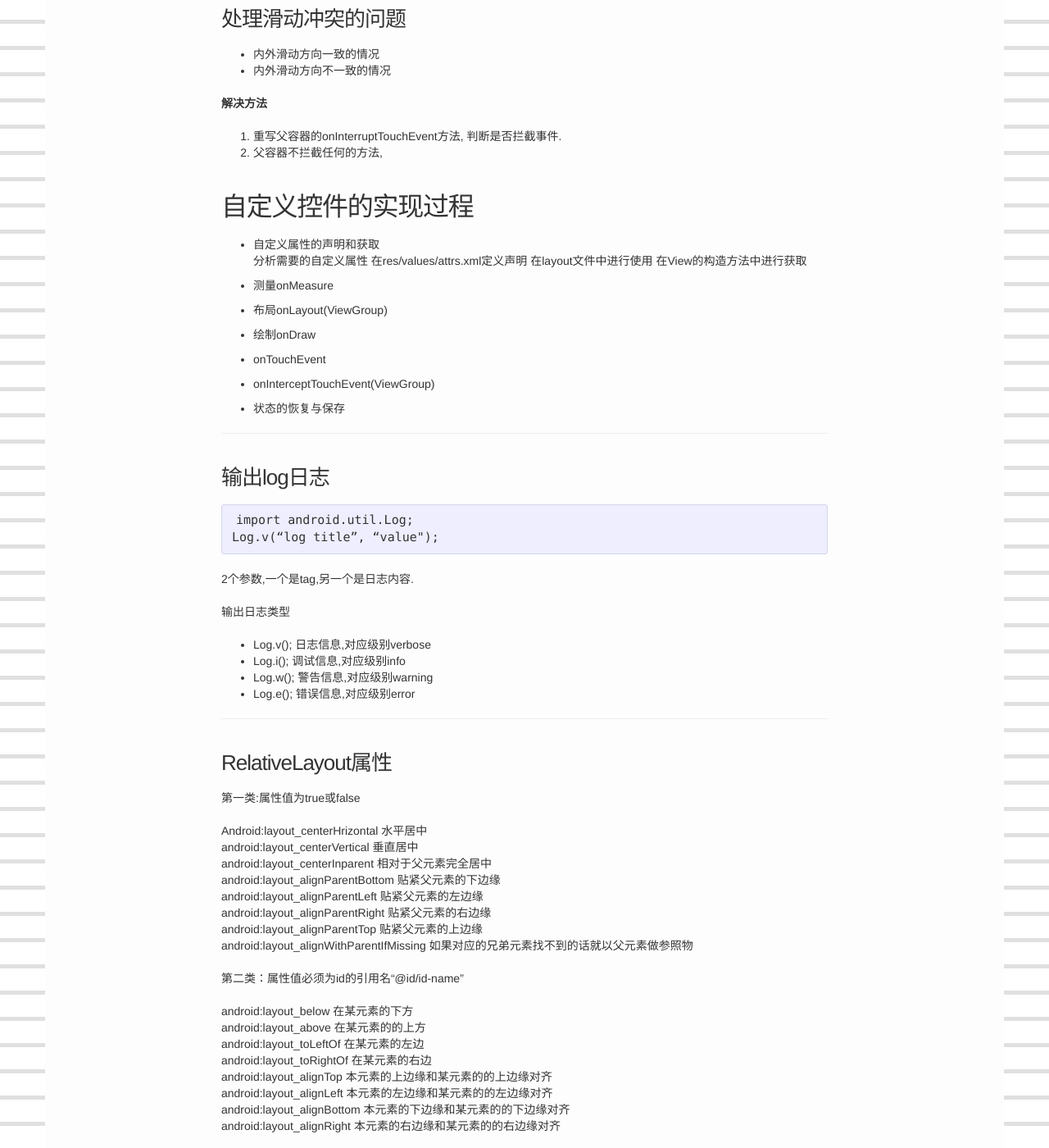
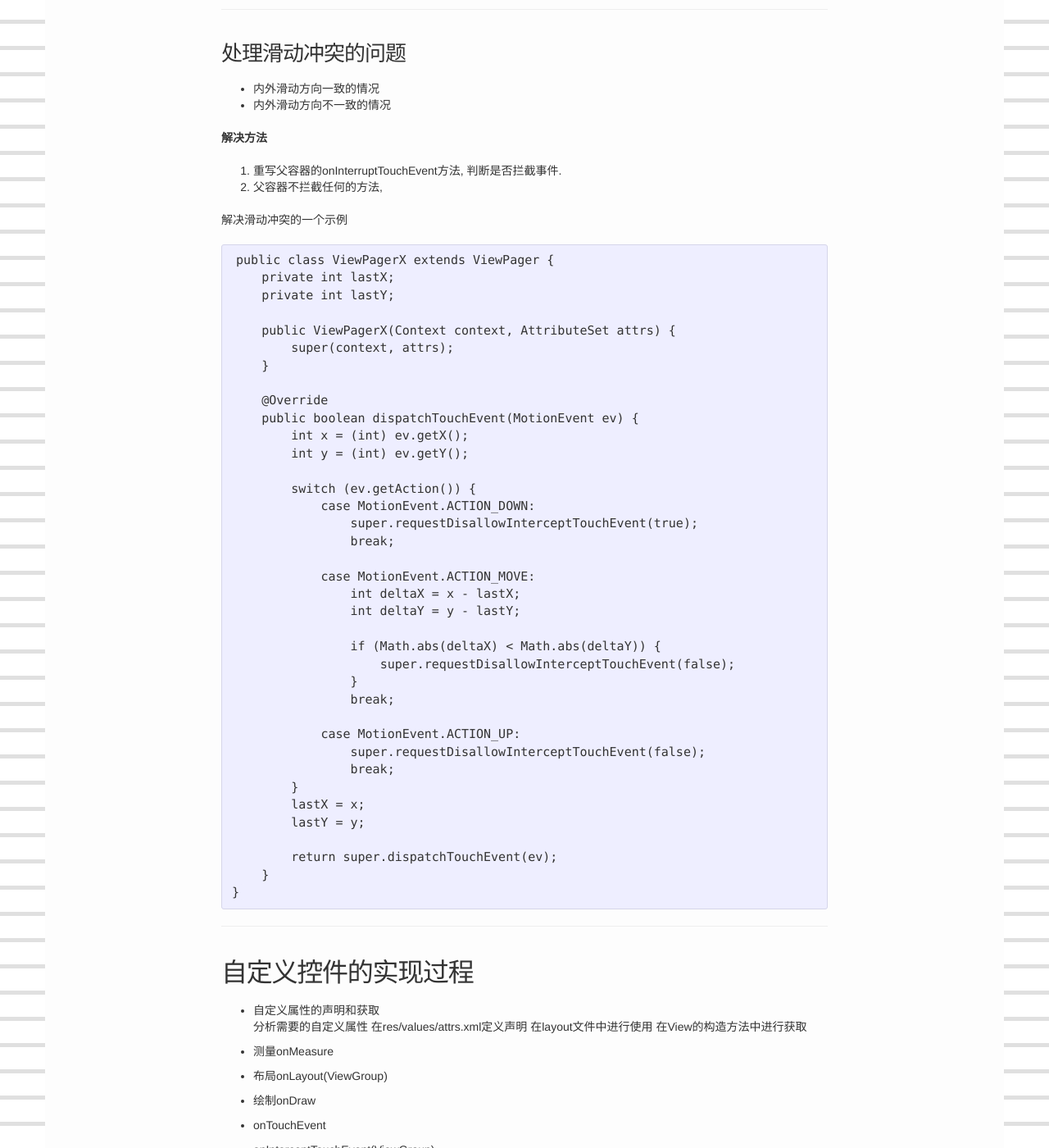
Before and after one commit to viator42/viator42.github.io, a Jekyll site: the page built from _posts/2014-4-4-android-note.markdown, in a window 1280 px wide and 1400 px high, scrolled down 13103 px. Shown: the whole window at 82% size. Built offline with Jekyll 4.4.1, drawn with Linux system fonts in a browser that asks for light colours.

Commit message:
update post

```diff
--- a/_posts/2014-4-4-android-note.markdown
+++ b/_posts/2014-4-4-android-note.markdown
@@ -506,6 +506,8 @@ __自定义View需要注意的地方__
 * onDetatchedFromVindow方法加载动画和线程,onDetachedFromWindow方法停止动画和线程,防止一直占用系统资源导致OOM
 * View有滑动时处理滑动冲突
 
+---------
+
 ## View的事件分发机制
 
 每一个view都有三个方法来处理点击事件
@@ -531,6 +533,8 @@ MotionEvent 是手指触控屏幕产生的一系列事件, 主要有以下几种
 * ACTION_UP
 * ACTION_MOVE
 
+--------
+
 ### 处理滑动冲突的问题
 
 * 内外滑动方向一致的情况
@@ -540,6 +544,48 @@ __解决方法__
 
 1. 重写父容器的onInterruptTouchEvent方法, 判断是否拦截事件.
 2. 父容器不拦截任何的方法,
+
+解决滑动冲突的一个示例
+
+    public class ViewPagerX extends ViewPager {
+        private int lastX;
+        private int lastY;
+
+        public ViewPagerX(Context context, AttributeSet attrs) {
+            super(context, attrs);
+        }
+
+        @Override
+        public boolean dispatchTouchEvent(MotionEvent ev) {
+            int x = (int) ev.getX();
+            int y = (int) ev.getY();
+
+            switch (ev.getAction()) {
+                case MotionEvent.ACTION_DOWN:
+                    super.requestDisallowInterceptTouchEvent(true);
+                    break;
+
+                case MotionEvent.ACTION_MOVE:
+                    int deltaX = x - lastX;
+                    int deltaY = y - lastY;
+
+                    if (Math.abs(deltaX) < Math.abs(deltaY)) {
+                        super.requestDisallowInterceptTouchEvent(false);
+                    }
+                    break;
+
+                case MotionEvent.ACTION_UP:
+                    super.requestDisallowInterceptTouchEvent(false);
+                    break;
+            }
+            lastX = x;
+            lastY = y;
+
+            return super.dispatchTouchEvent(ev);
+        }
+    }
+
+--------
 
 ## 自定义控件的实现过程
 
```
